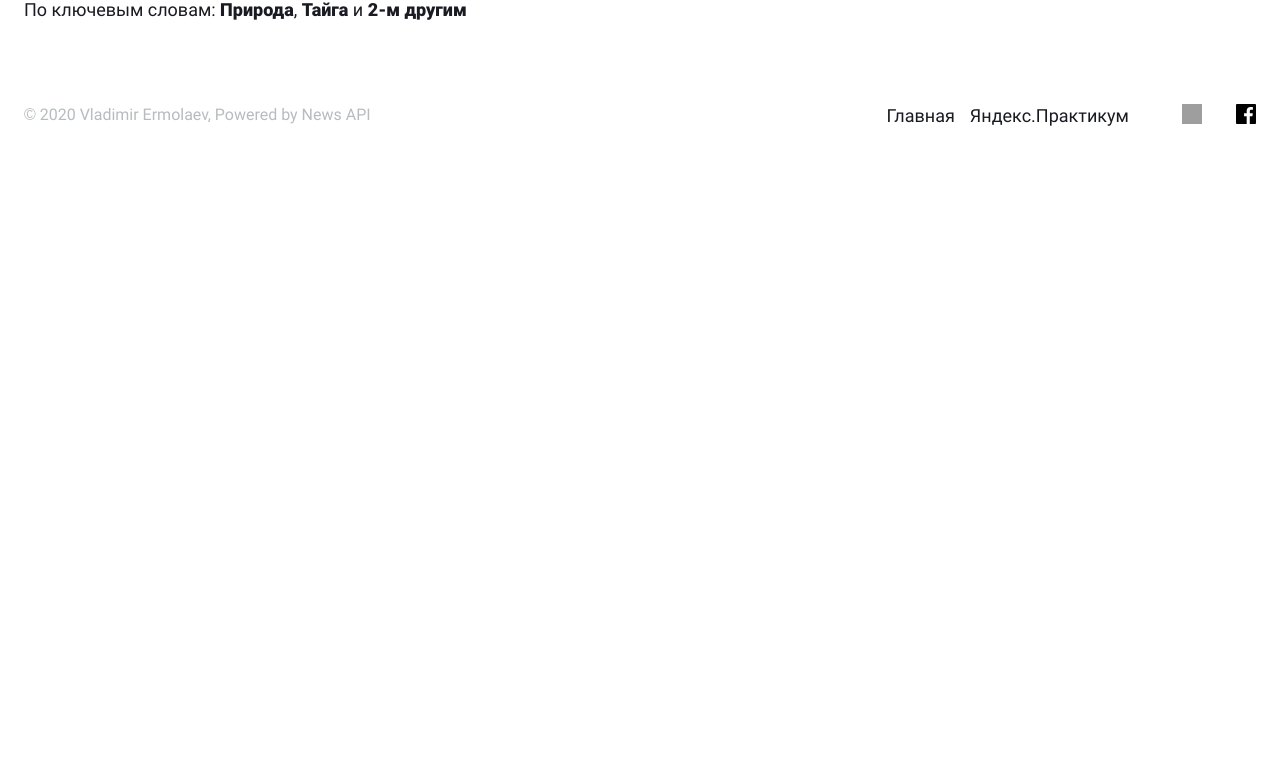
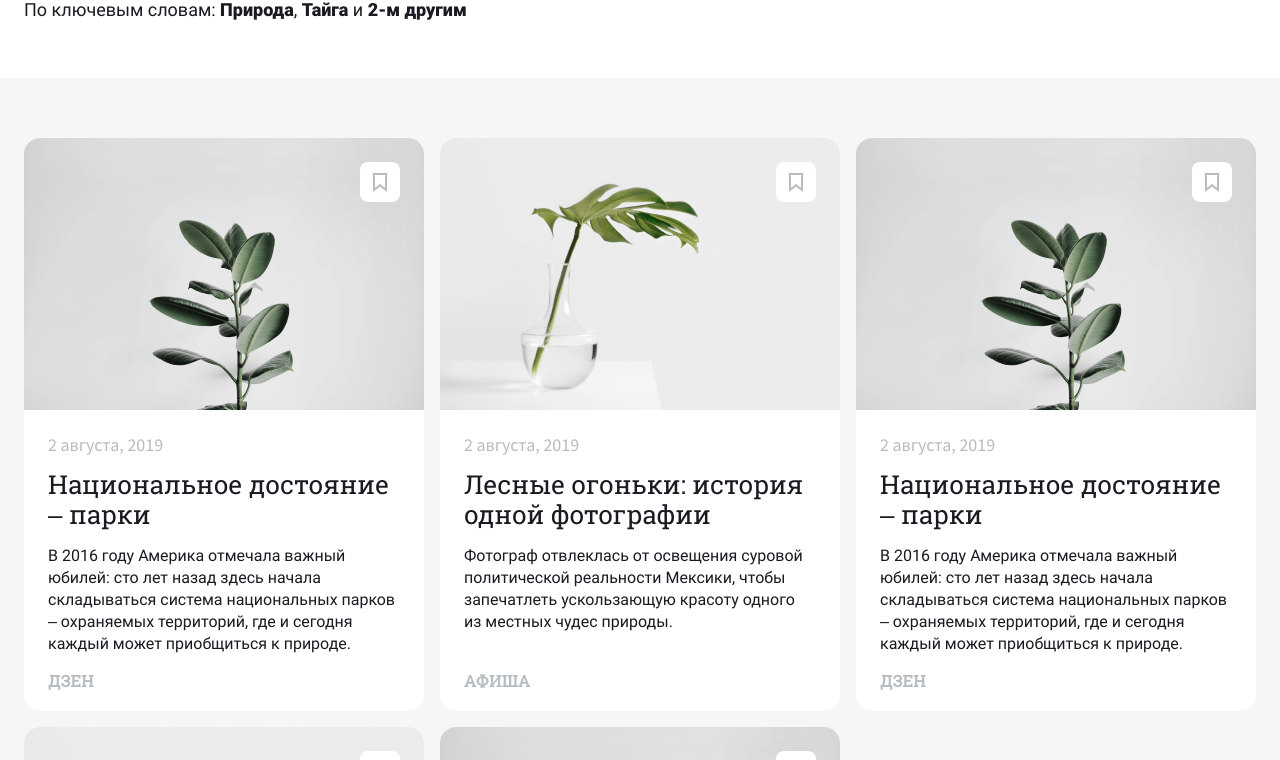
Before and after one commit to Vladimir-art/news-explorer-frontend, a React (Create React App) app: page / in a window 1280 px wide. Shown: the part 297-1057 px from the top of the page. Before the commit the page ends 800 px from the top, so only its background shows below. Built offline with nearby package versions, Linux system fonts and the light colour scheme; grey boxes are pictures that could not be loaded.

Commit message:
NewsCardList markup

```diff
--- a/src/blocks/article-list/__item/article-list__item.css
+++ b/src/blocks/article-list/__item/article-list__item.css
@@ -0,0 +1,9 @@
+.article-list__item {
+  max-width: 1232px;
+  margin: 0 auto;
+  padding: 0;
+  display: grid;
+  grid-template-columns: repeat(auto-fill, 400px);
+  grid-row-gap: 16px;
+  grid-column-gap: 16px;
+}
--- a/src/blocks/article-list/article-list.css
+++ b/src/blocks/article-list/article-list.css
@@ -1 +1,8 @@
 @import url(./__item/article-list__item.css);
+
+.article-list {
+  margin: 0;
+  padding: 60px 0;
+  max-width: 100%;
+  background-color: #F5F6F7;
+}
--- a/src/components/NewsCardList/NewsCardList.js
+++ b/src/components/NewsCardList/NewsCardList.js
@@ -1,10 +1,48 @@
 import React from 'react';
+import NewsCard from '../NewsCard/NewsCard';
+
+import fisusOne from '../../images/ficus-one.png';
+import flower from '../../images/another-flower.png';
 
 function NewsCardList() {
   return (
     <section className="article-list">
       <div className="article-list__item">
-
+        <NewsCard
+          scr={fisusOne}
+          title="Национальное достояние – парки"
+          text="В 2016 году Америка отмечала важный юбилей: сто лет назад здесь начала складываться система национальных парков –
+        охраняемых территорий, где и сегодня каждый может приобщиться к природе."
+          source="Дзен"
+        />
+        <NewsCard
+          scr={flower}
+          title="Лесные огоньки: история одной фотографии"
+          text="Фотограф отвлеклась от освещения суровой политической реальности Мексики, чтобы запечатлеть ускользающую красоту одного
+          из местных чудес природы."
+          source="Афиша"
+        />
+        <NewsCard
+          scr={fisusOne}
+          title="Национальное достояние – парки"
+          text="В 2016 году Америка отмечала важный юбилей: сто лет назад здесь начала складываться система национальных парков –
+        охраняемых территорий, где и сегодня каждый может приобщиться к природе."
+          source="Дзен"
+        />
+        <NewsCard
+          scr={flower}
+          title="Лесные огоньки: история одной фотографии"
+          text="Фотограф отвлеклась от освещения суровой политической реальности Мексики, чтобы запечатлеть ускользающую красоту одного
+          из местных чудес природы."
+          source="Афиша"
+        />
+        <NewsCard
+          scr={fisusOne}
+          title="Национальное достояние – парки"
+          text="В 2016 году Америка отмечала важный юбилей: сто лет назад здесь начала складываться система национальных парков –
+        охраняемых территорий, где и сегодня каждый может приобщиться к природе."
+          source="Дзен"
+        />
       </div>
     </section>
   );
```
Also changed, not shown: src/images/another-flower.png (added), src/images/ficus-one.png (added).
